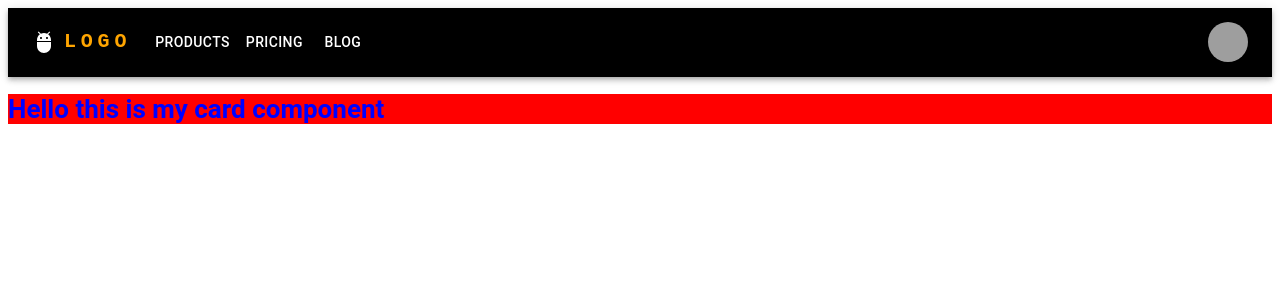
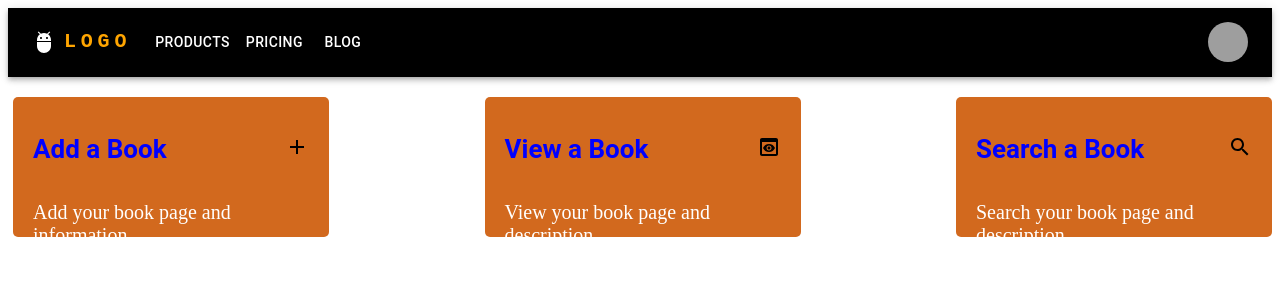
Before and after one commit to prakash32536/book-library, a React (Create React App) app: page / in a window 1280 px wide. Shown: the top 300 px of the page. Built offline with nearby package versions, Linux system fonts and the light colour scheme; grey boxes are pictures that could not be loaded.

Commit message:
react-router-dom-implementation

```diff
--- a/package.json
+++ b/package.json
@@ -13,6 +13,7 @@
     "@testing-library/user-event": "^13.5.0",
     "react": "^18.2.0",
     "react-dom": "^18.2.0",
+    "react-router-dom": "^6.8.2",
     "react-scripts": "5.0.1",
     "styled-components": "^5.3.8",
     "web-vitals": "^2.1.4"
--- a/src/App.js
+++ b/src/App.js
@@ -1,11 +1,18 @@
 import React from 'react';
-import Home from './Pages/Home';
+import { Routes, Route } from 'react-router-dom';
+import Home from './Pages/Home/Home';
+import AddBook from './Pages/AddBook/AddBook'
+import ViewBook from './Pages/ViewBook/ViewBook';
 
 function App() {
   return (
-    <div>
-    <Home />
-    </div>
+    <>
+      <Routes>
+        <Route path="/" element={<Home />}></Route>
+        <Route path="/add-books" element={<AddBook />}></Route>
+        <Route path="/view-book" element={<ViewBook />}></Route>
+      </Routes>
+    </>
   );
 }
 
--- a/src/Components/Card.js
+++ b/src/Components/Card.js
@@ -1,11 +1,19 @@
 import React from 'react'
-import { StyledH1 } from './Styled';
+import { StyledH1, StyledCard, StyledPara, StyledIconBox  } from './Styled';
+import {Box} from '@mui/material';
 
-const Card = () => {
+const Card = (props) => {
+    console.log('props', props.data);
   return (
-    <div>
-      <StyledH1>Hello this is my card component</StyledH1>
-    </div>
+    <StyledCard>
+      <StyledIconBox>
+      <StyledH1>{props.data.title}</StyledH1>
+      <Box>
+        {props.data.icon}
+      </Box>
+      </StyledIconBox>
+      <StyledPara>{props.data.description}</StyledPara>
+    </StyledCard>
   )
 }
 
--- a/src/Components/Styled.js
+++ b/src/Components/Styled.js
@@ -10,5 +10,23 @@ export const StyledH1 = styled.h1`
  color: blue;
  font-size: 26px;
  font-family: roboto;
- background-color: red;
 `;
+
+export const StyledCard = styled.div`
+ border-radius: 5px;
+ padding: 20px;
+ background-color: chocolate;
+ margin-top: 20px;
+ height: 100px;
+`;
+
+export const StyledPara = styled.p`
+ font-size: 20px;
+ color: white;
+`;
+
+export const StyledIconBox = styled.div`
+ display: flex;
+ justify-content: space-between;
+ align-items: center;
+`;
--- /dev/null
+++ b/src/Pages/AddBook/AddBook.js
@@ -0,0 +1,11 @@
+import React from 'react'
+
+const AddBook = () => {
+  return (
+    <div>
+      <h1>This is your add book page</h1>
+    </div>
+  )
+}
+
+export default AddBook
--- a/src/Pages/Home.js
+++ /dev/null
@@ -1,14 +0,0 @@
-import React from 'react';
-import Header from '../Components/Header';
-import Card from '../Components/Card';
-
-const Home = () => {
-   return (
-    <div>
-        <Header />
-        <Card />
-    </div>
-   )
-}
-
-export default Home;
--- /dev/null
+++ b/src/Pages/Home/Home.js
@@ -0,0 +1,29 @@
+import React from 'react';
+import Header from '../../Components/Header';
+import Card from '../../Components/Card';
+import {Grid} from '@mui/material';
+import {datas} from './data';
+import { StyledGridItem } from './Styled';
+
+const Home = () => {
+   return (
+    <div>
+        <Header />
+        <Grid container sx={{justifyContent: 'space-between'}}>
+         {
+            datas &&
+            datas.map((data, index) => {
+                return (
+                    <StyledGridItem item key={index} sm={12} md={3}>
+                       <Card data={data} />
+                    </StyledGridItem>
+                )
+            })
+
+         }
+        </Grid>
+    </div>
+   )
+}
+
+export default Home;
--- /dev/null
+++ b/src/Pages/Home/Styled.js
@@ -0,0 +1,11 @@
+import styled from '@emotion/styled';
+import { Box, Grid } from '@mui/material';
+
+export const StyledBox = styled(Box)`
+ display: flex;
+ flex-direction: row;
+`;
+
+export const StyledGridItem = styled(Grid)`
+ margin-left: 5px;
+`;
--- /dev/null
+++ b/src/Pages/Home/data.js
@@ -0,0 +1,24 @@
+import AddIcon from '@mui/icons-material/Add';
+import PreviewIcon from '@mui/icons-material/Preview';
+import SearchIcon from '@mui/icons-material/Search';
+
+export const datas = [
+  {
+    id: 1,
+    title: "Add a Book",
+    description: 'Add your book page and information',
+    icon: <AddIcon />
+  },
+  {
+    id: 2,
+    title: "View a Book",
+    description: "View your book page and description",
+    icon: <PreviewIcon />
+  },
+  {
+    id: 3,
+    title: "Search a Book",
+    description: "Search your book page and description",
+    icon: <SearchIcon />
+  }
+];
--- /dev/null
+++ b/src/Pages/ViewBook/ViewBook.js
@@ -0,0 +1,11 @@
+import React from 'react'
+
+const ViewBook = () => {
+  return (
+    <div>
+      <h1>Hello this is a view book page</h1>
+    </div>
+  )
+}
+
+export default ViewBook
--- a/src/index.js
+++ b/src/index.js
@@ -1,12 +1,15 @@
 import React from 'react';
 import ReactDOM from 'react-dom/client';
+import { BrowserRouter } from 'react-router-dom';
 import App from './App';
 import reportWebVitals from './reportWebVitals';
 
 const root = ReactDOM.createRoot(document.getElementById('root'));
 root.render(
   <React.StrictMode>
+    <BrowserRouter>
     <App />
+    </BrowserRouter>
   </React.StrictMode>
 );
 
```
Also changed, not shown: 1 other file (tests, documents, lock files or other folders).
